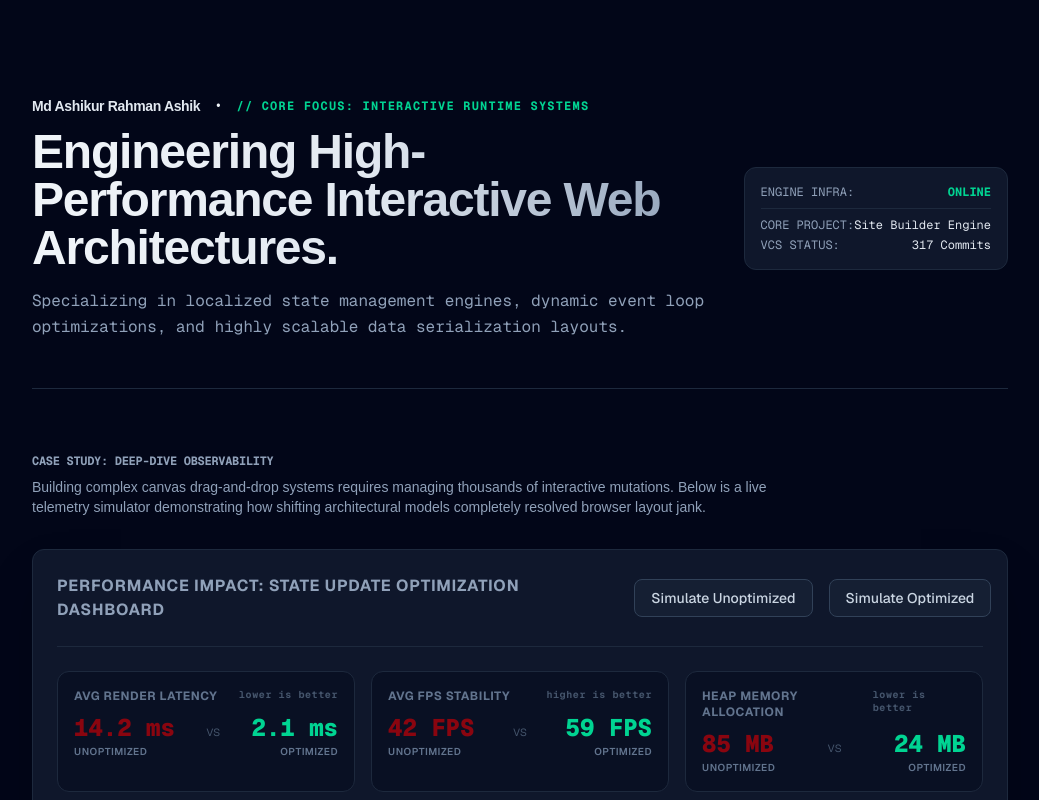
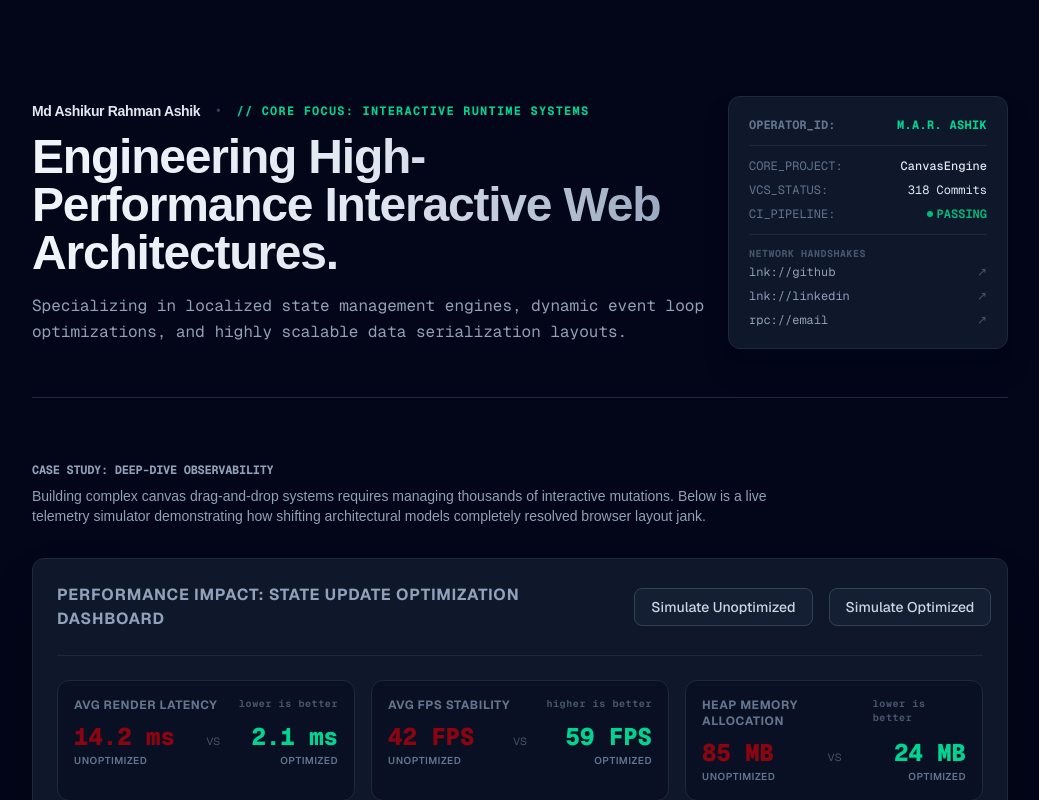
Before and after one commit to Md-Ashikur-Rahman-Ashik/Refined-Portfolio, a Next.js app: page / in a window 1280 px wide. Shown: the top 800 px of the page, without its empty margins (120-1159 px from the left). Built offline with nearby package versions, Linux system fonts and the light colour scheme.

Commit message:
Updated homepage

```diff
--- a/app/page.tsx
+++ b/app/page.tsx
@@ -4,8 +4,7 @@ import EngineeringCapabilities from "@/components/engineering-capabilities";
 
 export default function PortfolioHome() {
   return (
-    <>
-      <main className="w-full min-h-screen bg-slate-950 text-slate-100 selection:bg-emerald-505/20 selection:text-emerald-300">
+    <main className="w-full min-h-screen bg-slate-950 text-slate-100 selection:bg-emerald-500/20 selection:text-emerald-300">
       <section className="max-w-5xl mx-auto pt-24 pb-16 px-6">
         <div className="flex flex-col md:flex-row md:items-center justify-between gap-6 border-b border-slate-800 pb-12">
           <div className="max-w-2xl">
@@ -13,7 +12,7 @@ export default function PortfolioHome() {
               <span className="text-sm font-bold tracking-tight text-slate-200">
                 Md Ashikur Rahman Ashik
               </span>
-                <span className="text-slate-750 text-xs">•</span>
+              <span className="text-slate-700 text-xs">•</span>
               <span className="text-xs font-mono tracking-widest text-emerald-400 uppercase font-bold">
                 // Core Focus: Interactive Runtime Systems
               </span>
@@ -22,23 +21,76 @@ export default function PortfolioHome() {
               Engineering High-Performance Interactive Web Architectures.
             </h1>
             <p className="mt-4 text-base text-slate-400 leading-relaxed font-mono">
-                Specializing in localized state management engines, dynamic
-                event loop optimizations, and highly scalable data serialization
+              Specializing in localized state management engines, dynamic event
+              loop optimizations, and highly scalable data serialization
               layouts.
             </p>
           </div>
-            <div className="bg-slate-900 border border-slate-800 rounded-xl p-4 font-mono text-xs text-slate-400 self-start md:self-auto min-w-[240px]">
-              <div className="flex justify-between border-b border-slate-800 pb-2 mb-2">
-                <span>ENGINE INFRA:</span>
-                <span className="text-emerald-400 font-bold">ONLINE</span>
+
+          <div className="bg-slate-900 border border-slate-800 rounded-xl p-5 font-mono text-xs text-slate-400 self-start md:self-auto min-w-[280px] shadow-xl shadow-slate-950/50">
+            <div className="flex justify-between border-b border-slate-800 pb-3 mb-3">
+              <span className="text-slate-500 font-bold">OPERATOR_ID:</span>
+              <span className="text-emerald-400 font-bold tracking-wide uppercase">
+                M.A.R. ASHIK
+              </span>
             </div>
-              <div className="flex justify-between mb-1">
-                <span>CORE PROJECT:</span>
-                <span className="text-slate-200">Site Builder Engine</span>
+
+            <div className="space-y-2 border-b border-slate-800 pb-3 mb-3">
+              <div className="flex justify-between">
+                <span className="text-slate-500">CORE_PROJECT:</span>
+                <span className="text-slate-200 font-medium">CanvasEngine</span>
               </div>
               <div className="flex justify-between">
-                <span>VCS STATUS:</span>
-                <span className="text-slate-200">317 Commits</span>
+                <span className="text-slate-500">VCS_STATUS:</span>
+                <span className="text-slate-200">318 Commits</span>
+              </div>
+              <div className="flex justify-between">
+                <span className="text-slate-500">CI_PIPELINE:</span>
+                <span className="text-emerald-500 font-semibold flex items-center gap-1">
+                  <span className="h-1.5 w-1.5 rounded-full bg-emerald-500 inline-block animate-pulse" />
+                  PASSING
+                </span>
+              </div>
+            </div>
+
+            <div className="space-y-2">
+              <span className="text-[10px] font-bold text-slate-600 uppercase tracking-wider block mb-1">
+                Network Handshakes
+              </span>
+
+              <a
+                href="https://github.com/Md-Ashikur-Rahman-Ashik"
+                target="_blank"
+                rel="noopener noreferrer"
+                className="flex justify-between items-center group text-slate-400 hover:text-slate-200 transition-colors"
+              >
+                <span>lnk://github</span>
+                <span className="text-slate-600 group-hover:text-emerald-400 transition-colors font-sans">
+                  ↗
+                </span>
+              </a>
+
+              <a
+                href="https://linkedin.com/in/ashik2005"
+                target="_blank"
+                rel="noopener noreferrer"
+                className="flex justify-between items-center group text-slate-400 hover:text-slate-200 transition-colors"
+              >
+                <span>lnk://linkedin</span>
+                <span className="text-slate-600 group-hover:text-emerald-400 transition-colors font-sans">
+                  ↗
+                </span>
+              </a>
+
+              <a
+                href="mailto:your.email@domain.com"
+                className="flex justify-between items-center group text-slate-400 hover:text-slate-200 transition-colors"
+              >
+                <span>rpc://email</span>
+                <span className="text-slate-600 group-hover:text-emerald-400 transition-colors font-sans">
+                  ↗
+                </span>
+              </a>
             </div>
           </div>
         </div>
@@ -52,8 +104,8 @@ export default function PortfolioHome() {
           <p className="text-sm text-slate-400 mt-2 max-w-3xl">
             Building complex canvas drag-and-drop systems requires managing
             thousands of interactive mutations. Below is a live telemetry
-              simulator demonstrating how shifting architectural models
-              completely resolved browser layout jank.
+            simulator demonstrating how shifting architectural models completely
+            resolved browser layout jank.
           </p>
         </div>
       </section>
@@ -63,9 +115,8 @@ export default function PortfolioHome() {
       </section>
 
       <EngineeringCapabilities />
-      </main>
 
-      <footer className="w-full max-w-5xl mx-auto border-t border-slate-900 mt-24 pb-12 pt-8 px-6 text-xs font-mono text-slate-500 flex flex-col sm:flex-row justify-between items-center gap-4">
+      <footer className="w-full max-w-5xl mx-auto border-t border-slate-900 mt-12 pb-12 pt-8 px-6 text-xs font-mono text-slate-500 flex flex-col sm:flex-row justify-between items-center gap-4">
         <div>
           © {new Date().getFullYear()} — Engineered by{" "}
           <span className="text-slate-300 font-sans font-semibold">
@@ -73,30 +124,10 @@ export default function PortfolioHome() {
           </span>
         </div>
         <div className="flex gap-6">
-          <a
-            href="https://github.com/Md-Ashikur-Rahman-Ashik"
-            target="_blank"
-            rel="noopener noreferrer"
-            className="hover:text-emerald-400 transition-colors"
-          >
-            GitHub
-          </a>
-          <a
-            href="https://linkedin.com/in/ashik2005"
-            target="_blank"
-            rel="noopener noreferrer"
-            className="hover:text-emerald-400 transition-colors"
-          >
-            LinkedIn
-          </a>
-          <a
-            href="mailto:your.email@domain.com"
-            className="hover:text-emerald-400 transition-colors"
-          >
-            Console.log(Contact)
-          </a>
+          <span className="text-slate-700">|</span>
+          <span className="text-slate-600">sys_status: deployment_nominal</span>
         </div>
       </footer>
-    </>
+    </main>
   );
 }
```
Also changed, not shown: 1 other file (tests, documents, lock files or other folders). Lines whose indentation alone changed are shown as unchanged.
